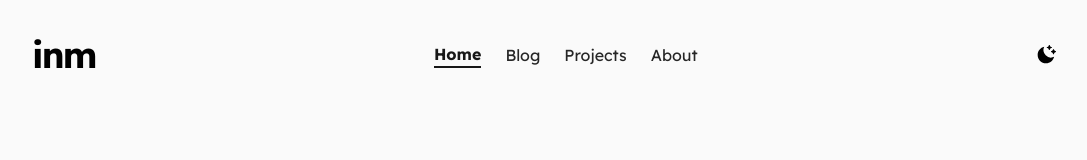
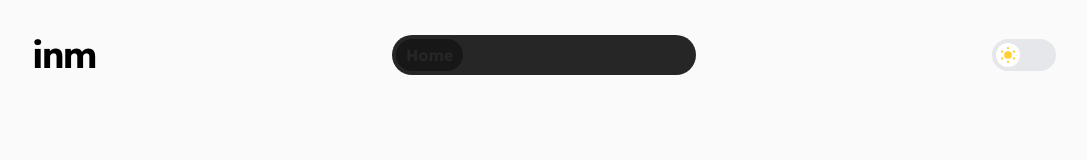
Before and after one commit to irfan44/irfannm, a Next.js app: page / in a window 1280 px wide. Shown: the top 160 px of the page, without its empty margins (96-1183 px from the left). Built offline with nearby package versions, Linux system fonts and the light colour scheme.

Commit message:
feat: animation & headless ui addons

```diff
--- /dev/null
+++ b/components/common/ThemeSwitcher/index.tsx
@@ -0,0 +1,148 @@
+import { Switch } from '@headlessui/react';
+import { motion } from 'framer-motion';
+import { useTheme } from 'next-themes';
+import { useEffect, useState } from 'react';
+
+const transition = {
+  type: 'spring',
+  stiffness: 200,
+  damping: 10,
+};
+
+const MoonIcon = () => {
+  const variants = {
+    initial: { scale: 0.6, rotate: 90 },
+    animate: {
+      scale: 1,
+      rotate: 0,
+      transition,
+    },
+    whileTap: { scale: 0.95, rotate: 15 },
+  };
+
+  return (
+    <motion.svg
+      xmlns="http://www.w3.org/2000/svg"
+      viewBox="0 0 50 50"
+      key="moon"
+    >
+      <motion.path
+        d="M 43.81 29.354 C 43.688 28.958 43.413 28.626 43.046 28.432 C 42.679 28.238 42.251 28.198 41.854 28.321 C 36.161 29.886 30.067 28.272 25.894 24.096 C 21.722 19.92 20.113 13.824 21.683 8.133 C 21.848 7.582 21.697 6.985 21.29 6.578 C 20.884 6.172 20.287 6.022 19.736 6.187 C 10.659 8.728 4.691 17.389 5.55 26.776 C 6.408 36.163 13.847 43.598 23.235 44.451 C 32.622 45.304 41.28 39.332 43.816 30.253 C 43.902 29.96 43.9 29.647 43.81 29.354 Z"
+        fill="#FFCE31"
+        initial="initial"
+        animate="animate"
+        whileTap="whileTap"
+        variants={variants}
+      />
+    </motion.svg>
+  );
+};
+
+const SunIcon = () => {
+  const whileTap = { scale: 0.95, rotate: 15 };
+
+  const raysVariants = {
+    initial: { rotate: 45 },
+    animate: { rotate: 0, transition },
+  };
+
+  const coreVariants = {
+    initial: { scale: 1.5 },
+    animate: { scale: 1, transition },
+  };
+
+  return (
+    <motion.svg
+      key="sun"
+      viewBox="0 0 24 24"
+      fill="none"
+      xmlns="http://www.w3.org/2000/svg"
+      whileTap={whileTap}
+    >
+      <motion.circle
+        cx="11.9998"
+        cy="11.9998"
+        r="5.75375"
+        fill="#FFCE31"
+        initial="initial"
+        animate="animate"
+        variants={coreVariants}
+      />
+      <motion.g initial="initial" animate="animate" variants={raysVariants}>
+        <circle
+          cx="3.08982"
+          cy="6.85502"
+          r="1.71143"
+          transform="rotate(-60 3.08982 6.85502)"
+          fill="#FFCE31"
+        />
+        <circle
+          cx="3.0903"
+          cy="17.1436"
+          r="1.71143"
+          transform="rotate(-120 3.0903 17.1436)"
+          fill="#FFCE31"
+        />
+        <circle cx="12" cy="22.2881" r="1.71143" fill="#FFCE31" />
+        <circle
+          cx="20.9101"
+          cy="17.1436"
+          r="1.71143"
+          transform="rotate(-60 20.9101 17.1436)"
+          fill="#FFCE31"
+        />
+        <circle
+          cx="20.9101"
+          cy="6.8555"
+          r="1.71143"
+          transform="rotate(-120 20.9101 6.8555)"
+          fill="#FFCE31"
+        />
+        <circle cx="12" cy="1.71143" r="1.71143" fill="#FFCE31" />
+      </motion.g>
+    </motion.svg>
+  );
+};
+
+const ThemeSwitcher = () => {
+  const [mounted, setMounted] = useState(false);
+  const { systemTheme, theme, setTheme } = useTheme();
+
+  const currentTheme = theme === 'system' ? systemTheme : theme;
+  const setCurrentTheme = () => {
+    if (currentTheme === 'dark') {
+      setTheme('light');
+    } else {
+      setTheme('dark');
+    }
+  };
+
+  useEffect(() => {
+    setMounted(true);
+  }, []);
+
+  if (!mounted) return null;
+
+  return (
+    <Switch
+      checked={currentTheme}
+      onChange={setCurrentTheme}
+      className={`${
+        currentTheme === 'dark' ? 'bg-neutral-800' : 'bg-gray-200'
+      } relative inline-flex h-8 w-16 items-center rounded-full`}
+    >
+      <span className="sr-only">Enable notifications</span>
+      <span
+        className={`${
+          currentTheme === 'dark'
+            ? 'translate-x-9 bg-neutral-900'
+            : 'translate-x-1 bg-white'
+        } inline-block h-6 w-6 transform rounded-full p-1`}
+      >
+        {currentTheme === 'dark' ? <MoonIcon /> : <SunIcon />}
+      </span>
+    </Switch>
+  );
+};
+
+export default ThemeSwitcher;
--- a/components/layouts/Navbar/Menu/index.tsx
+++ b/components/layouts/Navbar/Menu/index.tsx
@@ -4,6 +4,7 @@ import menuList from 'data/menuList';
 
 const Menu = () => {
   const route = useRouter();
+  const { pathname } = useRouter();
   return (
     <>
       {menuList.map(({ name, link }) => {
@@ -11,7 +12,8 @@ const Menu = () => {
           <li
             key={name}
             className={
-              route.pathname == link
+              route.pathname == link ||
+              (pathname.startsWith(link) && link != '/')
                 ? 'w-fit text-neutral-900 border-b-2 border-neutral-900 font-bold dark:text-white dark:border-white'
                 : ''
             }
--- /dev/null
+++ b/components/layouts/Navbar/Menus/index.tsx
@@ -0,0 +1,38 @@
+import { Tab } from '@headlessui/react';
+import Link from 'next/link';
+import { useRouter } from 'next/router';
+import menuList from 'data/menuList';
+
+const Menus = () => {
+  const selected = false;
+  const route = useRouter();
+  const { pathname } = useRouter();
+
+  return (
+    <div className="h-10 bg-neutral-800 rounded-full px-1 flex items-center">
+      <Tab.Group>
+        <Tab.List className="space-x-2">
+          {menuList.map(({ name, link }) => {
+            return (
+              <Tab
+                key={name}
+                className={`${
+                  route.pathname == link ||
+                  (pathname.startsWith(link) && link != '/')
+                    ? 'bg-neutral-900 font-bold'
+                    : ''
+                } inline-flex h-8 px-2.5 items-center rounded-full`}
+              >
+                <Link href={link}>
+                  <a>{name}</a>
+                </Link>
+              </Tab>
+            );
+          })}
+        </Tab.List>
+      </Tab.Group>
+    </div>
+  );
+};
+
+export default Menus;
--- a/components/layouts/Navbar/index.tsx
+++ b/components/layouts/Navbar/index.tsx
@@ -8,8 +8,9 @@ import {
   RiSunFill,
 } from 'react-icons/ri';
 import Button from 'components/common/Button';
+import ThemeSwitcher from 'components/common/ThemeSwitcher';
 import Container from 'components/layouts/Container';
-import Menu from 'components/layouts/Navbar/Menu';
+import Menus from 'components/layouts/Navbar/Menus';
 
 const Navbar = () => {
   const [isActive, setActive] = useState(false);
@@ -81,12 +82,15 @@ const Navbar = () => {
           </div>
           <div className="hidden md:block text-left">
             <ul className="flex flex-row items-center space-x-6">
-              <Menu />
+              <Menus />
             </ul>
           </div>
           <div className="hidden md:block text-left">
             <ul className="flex flex-row items-center space-x-6">
-              <li className="flex items-center">{renderThemeChanger()}</li>
+              {/* <li className="flex items-center">{renderThemeChanger()}</li> */}
+              <li className="flex items-center">
+                <ThemeSwitcher />
+              </li>
             </ul>
           </div>
         </div>
@@ -95,7 +99,7 @@ const Navbar = () => {
             <div className="w-full border rounded-lg border-zinc-200 p-4">
               <div className="grid items-center">
                 <ul className="flex flex-col space-y-4 items-center">
-                  <Menu />
+                  <Menus />
                 </ul>
               </div>
             </div>
--- a/package.json
+++ b/package.json
@@ -8,7 +8,9 @@
     "lint": "next lint"
   },
   "dependencies": {
+    "@headlessui/react": "^1.6.1",
     "dayjs": "^1.11.1",
+    "framer-motion": "^6.3.3",
     "gray-matter": "4.0.3",
     "next": "12",
     "next-mdx-remote": "4.0.1",
```
Also changed, not shown: 1 other file (tests, documents, lock files or other folders).
